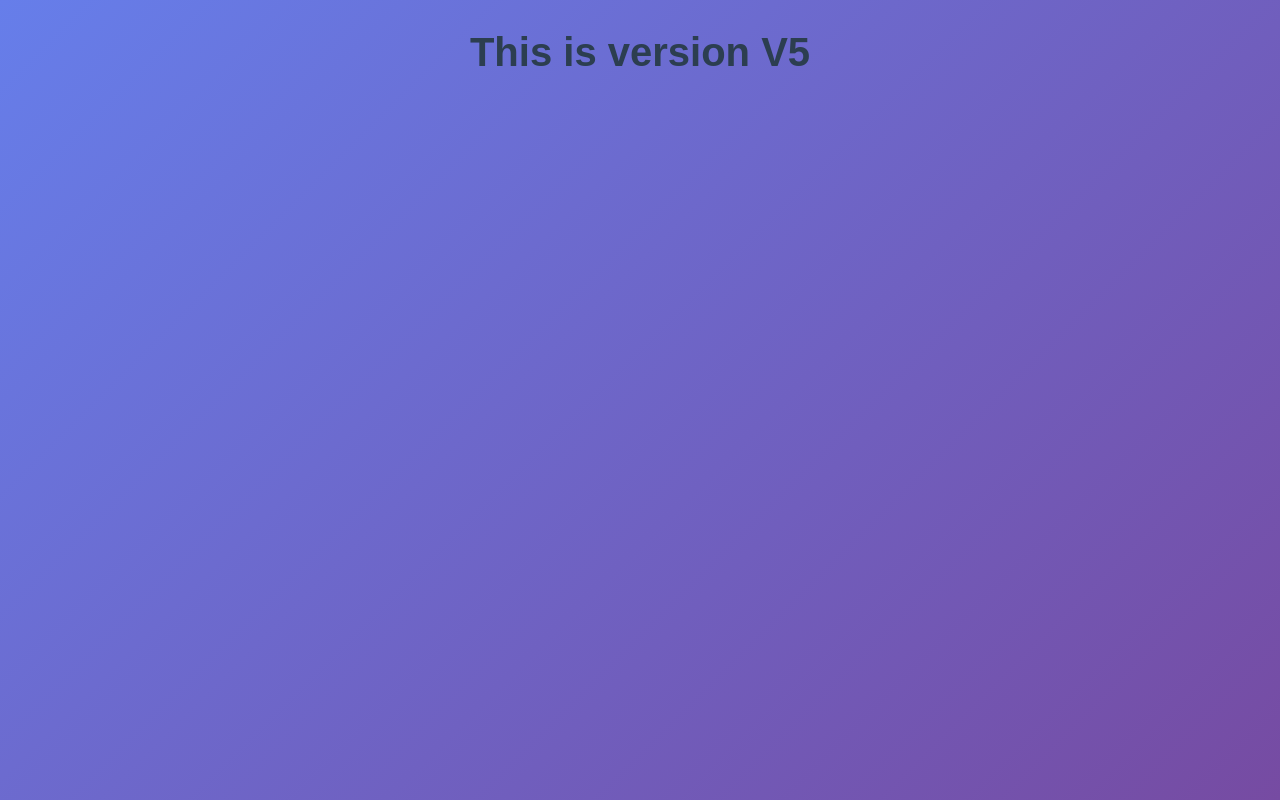
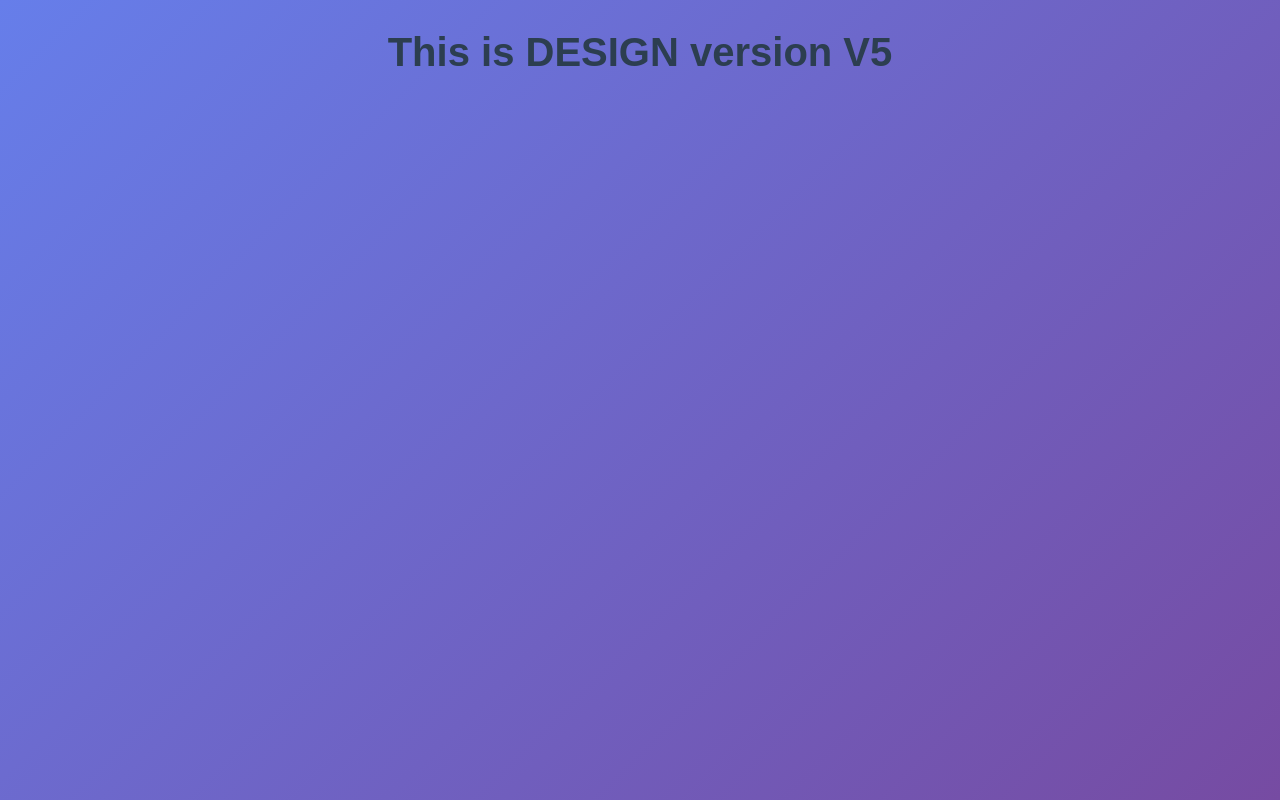
Before and after one commit to ishan1890/myrepo, a plain HTML site: page index.html in a window 1280 px wide. Drawn offline with Linux system fonts and the light colour scheme.

Commit message:
Changed H1

```diff
--- a/index.html
+++ b/index.html
@@ -7,6 +7,6 @@
     <title>Document</title>
 </head>
 <body>
-    <h1>This is version V5</h1>
+    <h1>This is DESIGN version V5</h1>
 </body>
 </html>
```
